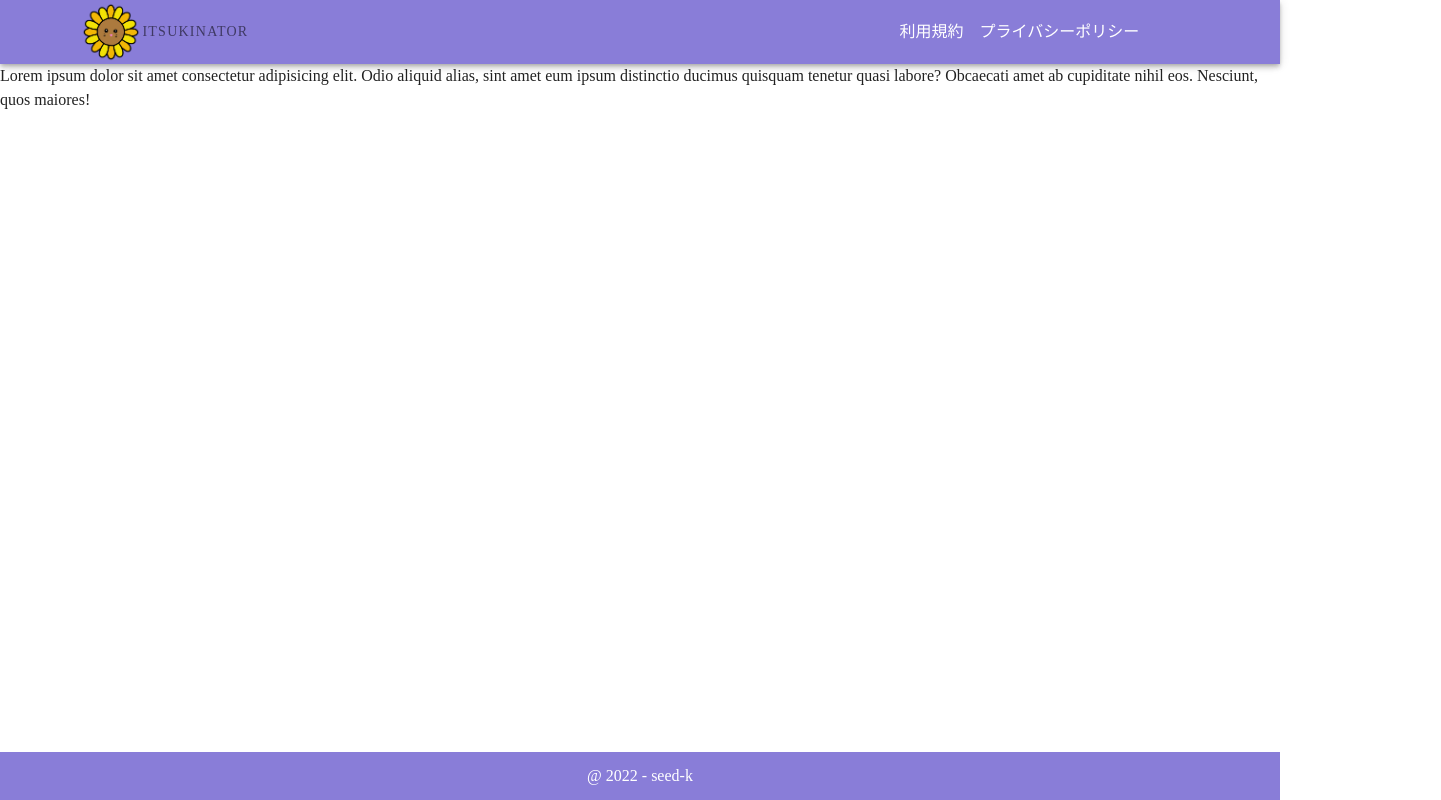
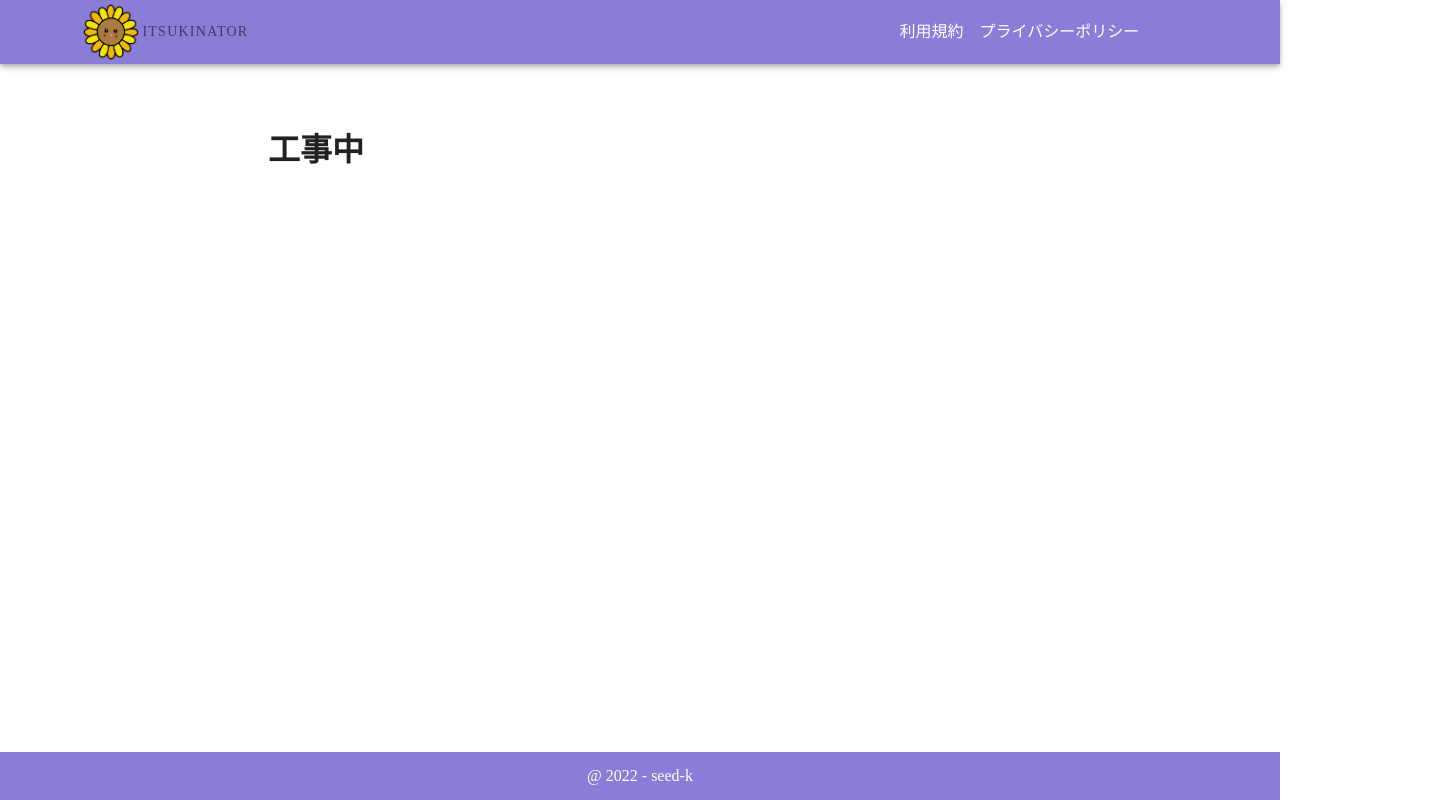
Before and after one commit to D-suke0614/itsukinator, a Vue app: page / in a window 1280 px wide. Both pictures are taken after a click on the link "利用規約". Shown: the whole page, 1441 px wide, since content can reach past the window. Built offline with nearby package versions, Linux system fonts and the light colour scheme; a web font is replaced by a local one.

Commit message:
[feat] Tailored to deploy

```diff
--- a/src/components/common/pages/policy/itsuki-privacy-policy.vue
+++ b/src/components/common/pages/policy/itsuki-privacy-policy.vue
@@ -1,7 +1,8 @@
 <template>
-  <div>
-    <h2>
-      【 ITSUKINATOR 】【 itsukinator 】プライバシーポリシー
+  <div class="container">
+    <h1>工事中</h1>
+    <!-- <h2>
+      【 itsukinator 】プライバシーポリシー
     </h2>
     <p>
       私たちseed-k（以下「当チーム」という）は、当チームの提供する【 ITSUKINATOR 】【 itsukinator 】の利用者（以下「ユーザー」という）に関する個人情報を含んだ情報（以下「ユーザー情報」という）の取扱いについて、以下のとおりプライバシーポリシー（以下「本ポリシー」という）を定めます。
@@ -11,7 +12,7 @@
     </h3>
     <p>
       seed-k
-    </p>
+    </p> -->
   </div>
 </template>
 
@@ -20,3 +21,11 @@ export default {
   name: 'itsuki-privacy-policy',
 }
 </script>
+
+<style>
+.container {
+  margin-top: 50px;
+  margin-left: 20%;
+  margin-right: 20%;
+}
+</style>
--- a/src/components/common/pages/policy/itsuki-terms.vue
+++ b/src/components/common/pages/policy/itsuki-terms.vue
@@ -1,8 +1,11 @@
 <template>
-  <div>
+  <div class="container">
+    <h1>工事中</h1>
+    <!-- <h2>利用規約</h2>
     <p>
-      Lorem ipsum dolor sit amet consectetur adipisicing elit. Odio aliquid alias, sint amet eum ipsum distinctio ducimus quisquam tenetur quasi labore? Obcaecati amet ab cupiditate nihil eos. Nesciunt, quos maiores!
+      この利用規約（以下，「本規約」といいます。）は，seed-k（以下，「当チーム」といいます。）がこのウェブサイト上で提供するサービス（以下，「本サービス」といいます。）の利用条件を定めるものです。ご利用ユーザーの皆さま（以下，「ユーザー」といいます。）には，本規約に従って，本サービスをご利用いただきます。
     </p>
+    <h2>第1条（適用）</h2> -->
   </div>
 </template>
 
@@ -11,3 +14,11 @@ export default {
   name: 'itsuki-terms',
 }
 </script>
+
+<style>
+.container {
+  margin-top: 50px;
+  margin-left: 20%;
+  margin-right: 20%;
+}
+</style>
--- a/src/components/pages/itsuki-home.vue
+++ b/src/components/pages/itsuki-home.vue
@@ -40,7 +40,7 @@ export default {
 <style>
 .home-page {
   background-color: #ebe568;
-  min-height: 86vh;
+  min-height: 88vh;
   display: flex;
   flex-direction: column;
   justify-content: center;
--- a/src/components/pages/itsuki-nickname.vue
+++ b/src/components/pages/itsuki-nickname.vue
@@ -66,7 +66,7 @@ export default {
 <style>
   .nickname-page {
     background-color: #6BE489;
-    min-height: 86vh;
+    min-height: 88vh;
   }
   .label {
     text-align: center;
--- a/src/components/pages/itsuki-result.vue
+++ b/src/components/pages/itsuki-result.vue
@@ -55,7 +55,7 @@ export default {
 <style>
 .result-page {
   background-color: #6be489;
-  min-height: 86vh;
+  min-height: 88vh;
 }
 .label {
   text-align: center;
--- a/src/components/pages/itsuki-select-category.vue
+++ b/src/components/pages/itsuki-select-category.vue
@@ -73,7 +73,7 @@ export default {
 <style>
 .select-page {
   background-color: #ebe568;
-  min-height: 86vh;
+  min-height: 88vh;
 }
 .label {
   text-align: center;
--- a/src/components/pages/itsuki-select-content.vue
+++ b/src/components/pages/itsuki-select-content.vue
@@ -48,7 +48,7 @@ export default {
         params: {
           selectedContent: this.selectedContent,
           nickname: this.nickname,
-           },
+          },
       });
     },
   },
@@ -75,7 +75,7 @@ export default {
 <style>
 .select-page {
   background-color: #ebe568;
-  min-height: 86vh;
+  min-height: 88vh;
 }
 .label {
   text-align: center;
--- a/src/components/pages/loading/itsuki-loaging.vue
+++ b/src/components/pages/loading/itsuki-loaging.vue
@@ -27,7 +27,7 @@ export default {
 <style>
 .fullview {
   width: 100%;
-  height: 86vh;
+  height: 88vh;
   background: #6BE489;
 }
 .loading-spacer {
```
Also changed, not shown: src/assets/itsuki-himawari-header 2.png (added).
